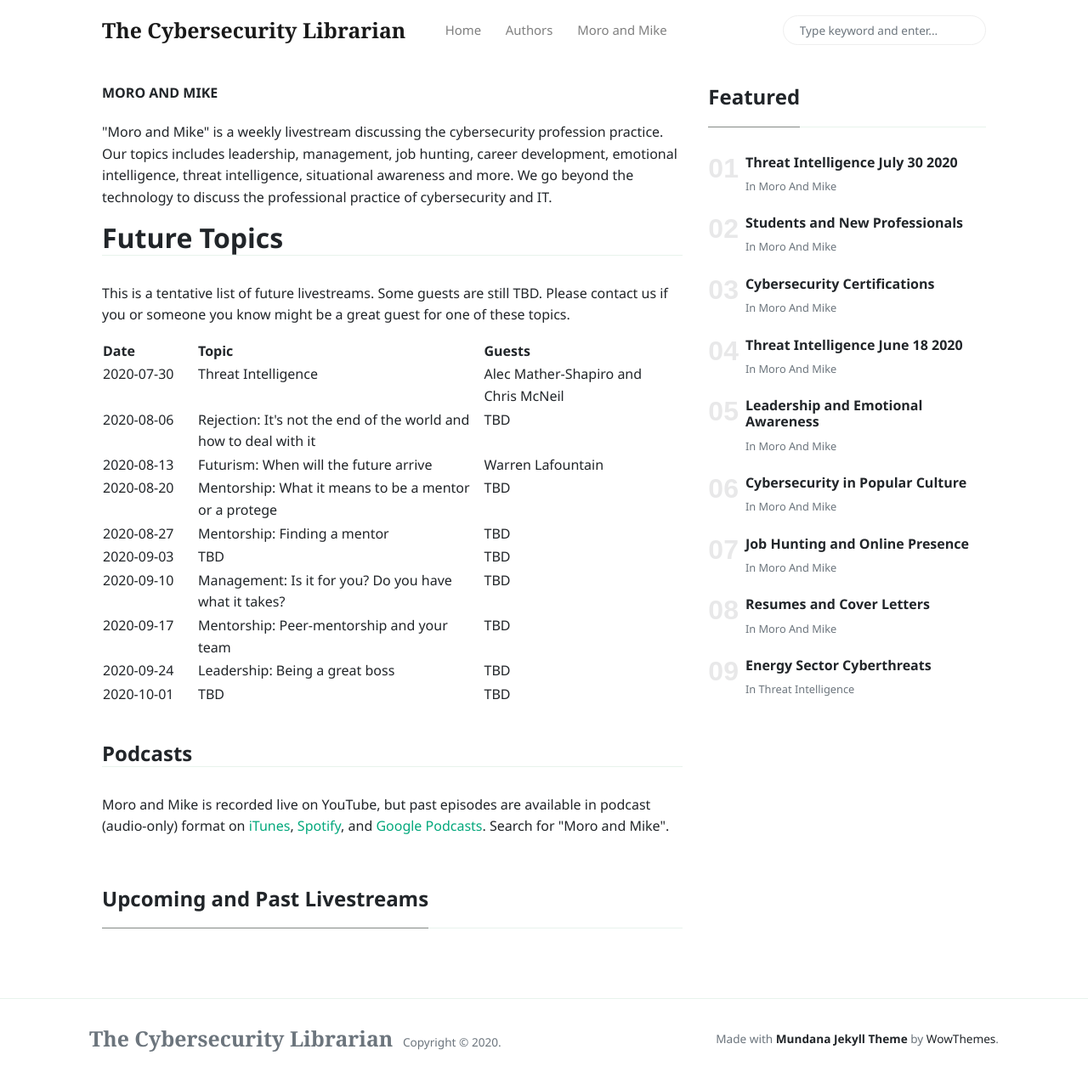
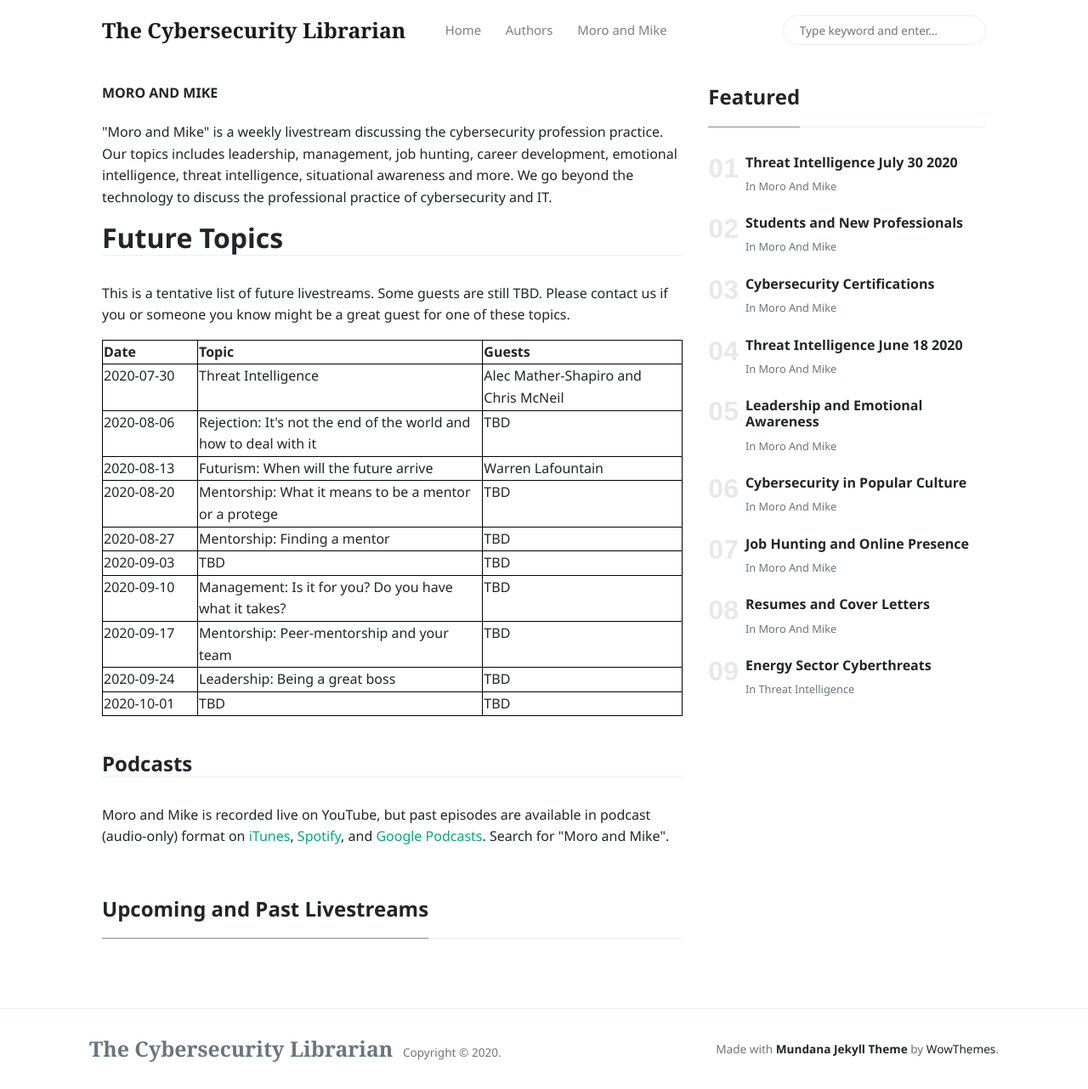
Before and after one commit to cyberlibrarian/cyberlibrarian.github.io, a Jekyll site: the page built from _pages/moro-and-mike.html, in a window 1280 px wide and 1282 px high. Shown: the whole window at 85% size. Built offline with Jekyll 4.4.1, drawn with Linux system fonts in a browser that asks for light colours; nearby versions of some CDN libraries.

```diff
--- a/_pages/moro-and-mike.html
+++ b/_pages/moro-and-mike.html
@@ -11,61 +11,61 @@ permalink: "/moro-and-mike/about"
 
 		<h2 class="font-weight-bold spanborder" id="future-topics">Future Topics</h2>
 		<p>This is a tentative list of future livestreams. Some guests are still TBD. Please contact us if you or someone you know might be a great guest for one of these topics.</p>
-		<table style="border: 1px; padding-left: 0.5em;">
+		<table style="border: 1px solid black; border-collapse: collapse; padding-left: 0.5em;">
 		  <tr>
-		    <th style="white-space:nowrap; width:7em;">Date</th>
-			<th>Topic</th>
-			<th>Guests</th>
+		    <th style="border: 1px solid black; white-space:nowrap; width:7em;">Date</th style="border: 1px solid black;">
+			<th style="border: 1px solid black;">Topic</th style="border: 1px solid black;">
+			<th style="border: 1px solid black;">Guests</th style="border: 1px solid black;">
 		  </tr>
 		  <tr>
-		    <td style="vertical-align:top;">2020-07-30</td style="vertical-align:top;">
-			<td style="vertical-align:top;">Threat Intelligence</td style="vertical-align:top;">
-			<td style="vertical-align:top;">Alec&nbsp;Mather-Shapiro and Chris&nbsp;McNeil</td style="vertical-align:top;">
+		    <td style="border: 1px solid black; vertical-align:top;">2020-07-30</td style="border: 1px solid black; vertical-align:top;">
+			<td style="border: 1px solid black; vertical-align:top;">Threat Intelligence</td style="border: 1px solid black; vertical-align:top;">
+			<td style="border: 1px solid black; vertical-align:top;">Alec&nbsp;Mather-Shapiro and Chris&nbsp;McNeil</td style="border: 1px solid black; vertical-align:top;">
 		  </tr>
 		  <tr>
-		    <td style="vertical-align:top;">2020-08-06</td style="vertical-align:top;">
-			<td style="vertical-align:top;">Rejection: It's not the end of the world and how to deal with it</td style="vertical-align:top;">
-			<td style="vertical-align:top;">TBD</td style="vertical-align:top;">
+		    <td style="border: 1px solid black; vertical-align:top;">2020-08-06</td style="border: 1px solid black; vertical-align:top;">
+			<td style="border: 1px solid black; vertical-align:top;">Rejection: It's not the end of the world and how to deal with it</td style="border: 1px solid black; vertical-align:top;">
+			<td style="border: 1px solid black; vertical-align:top;">TBD</td style="border: 1px solid black; vertical-align:top;">
 		  </tr>
 		  <tr>
-		    <td style="vertical-align:top;">2020-08-13</td style="vertical-align:top;">
-			<td style="vertical-align:top;">Futurism: When will the future arrive</td style="vertical-align:top;">
-			<td style="vertical-align:top;">Warren&nbsp;Lafountain</td style="vertical-align:top;">
+		    <td style="border: 1px solid black; vertical-align:top;">2020-08-13</td style="border: 1px solid black; vertical-align:top;">
+			<td style="border: 1px solid black; vertical-align:top;">Futurism: When will the future arrive</td style="border: 1px solid black; vertical-align:top;">
+			<td style="border: 1px solid black; vertical-align:top;">Warren&nbsp;Lafountain</td style="border: 1px solid black; vertical-align:top;">
 		  </tr>
 		  <tr>
-		    <td style="vertical-align:top;">2020-08-20</td style="vertical-align:top;">
-			<td style="vertical-align:top;">Mentorship: What it means to be a mentor or a protege</td style="vertical-align:top;">
-			<td style="vertical-align:top;">TBD</td style="vertical-align:top;">
+		    <td style="border: 1px solid black; vertical-align:top;">2020-08-20</td style="border: 1px solid black; vertical-align:top;">
+			<td style="border: 1px solid black; vertical-align:top;">Mentorship: What it means to be a mentor or a protege</td style="border: 1px solid black; vertical-align:top;">
+			<td style="border: 1px solid black; vertical-align:top;">TBD</td style="border: 1px solid black; vertical-align:top;">
 		  </tr>
 		  <tr>
-		    <td style="vertical-align:top;">2020-08-27</td style="vertical-align:top;">
-			<td style="vertical-align:top;">Mentorship: Finding a mentor</td style="vertical-align:top;">
-			<td style="vertical-align:top;">TBD</td style="vertical-align:top;">
+		    <td style="border: 1px solid black; vertical-align:top;">2020-08-27</td style="border: 1px solid black; vertical-align:top;">
+			<td style="border: 1px solid black; vertical-align:top;">Mentorship: Finding a mentor</td style="border: 1px solid black; vertical-align:top;">
+			<td style="border: 1px solid black; vertical-align:top;">TBD</td style="border: 1px solid black; vertical-align:top;">
 		  </tr>
 		  <tr>
-		    <td style="vertical-align:top;">2020-09-03</td style="vertical-align:top;">
-			<td style="vertical-align:top;">TBD</td style="vertical-align:top;">
-			<td style="vertical-align:top;">TBD</td style="vertical-align:top;">
+		    <td style="border: 1px solid black; vertical-align:top;">2020-09-03</td style="border: 1px solid black; vertical-align:top;">
+			<td style="border: 1px solid black; vertical-align:top;">TBD</td style="border: 1px solid black; vertical-align:top;">
+			<td style="border: 1px solid black; vertical-align:top;">TBD</td style="border: 1px solid black; vertical-align:top;">
 		  </tr>
 		  <tr>
-		    <td style="vertical-align:top;">2020-09-10</td style="vertical-align:top;">
-			<td style="vertical-align:top;">Management: Is it for you? Do you have what it takes?</td style="vertical-align:top;">
-			<td style="vertical-align:top;">TBD</td style="vertical-align:top;">
+		    <td style="border: 1px solid black; vertical-align:top;">2020-09-10</td style="border: 1px solid black; vertical-align:top;">
+			<td style="border: 1px solid black; vertical-align:top;">Management: Is it for you? Do you have what it takes?</td style="border: 1px solid black; vertical-align:top;">
+			<td style="border: 1px solid black; vertical-align:top;">TBD</td style="border: 1px solid black; vertical-align:top;">
 		  </tr>
  		  <tr>
-		    <td style="vertical-align:top;">2020-09-17</td style="vertical-align:top;">
-			<td style="vertical-align:top;">Mentorship: Peer-mentorship and your team</td style="vertical-align:top;">
-			<td style="vertical-align:top;">TBD</td style="vertical-align:top;">
+		    <td style="border: 1px solid black; vertical-align:top;">2020-09-17</td style="border: 1px solid black; vertical-align:top;">
+			<td style="border: 1px solid black; vertical-align:top;">Mentorship: Peer-mentorship and your team</td style="border: 1px solid black; vertical-align:top;">
+			<td style="border: 1px solid black; vertical-align:top;">TBD</td style="border: 1px solid black; vertical-align:top;">
 		  </tr>
 		  <tr>
-		    <td style="vertical-align:top;">2020-09-24</td style="vertical-align:top;">
-			<td style="vertical-align:top;">Leadership: Being a great boss</td style="vertical-align:top;">
-			<td style="vertical-align:top;">TBD</td style="vertical-align:top;">
+		    <td style="border: 1px solid black; vertical-align:top;">2020-09-24</td style="border: 1px solid black; vertical-align:top;">
+			<td style="border: 1px solid black; vertical-align:top;">Leadership: Being a great boss</td style="border: 1px solid black; vertical-align:top;">
+			<td style="border: 1px solid black; vertical-align:top;">TBD</td style="border: 1px solid black; vertical-align:top;">
 		  </tr>
 		  <tr>
-		    <td style="vertical-align:top;">2020-10-01</td style="vertical-align:top;">
-			<td style="vertical-align:top;">TBD</td style="vertical-align:top;">
-			<td style="vertical-align:top;">TBD</td style="vertical-align:top;">
+		    <td style="border: 1px solid black; vertical-align:top;">2020-10-01</td style="border: 1px solid black; vertical-align:top;">
+			<td style="border: 1px solid black; vertical-align:top;">TBD</td style="border: 1px solid black; vertical-align:top;">
+			<td style="border: 1px solid black; vertical-align:top;">TBD</td style="border: 1px solid black; vertical-align:top;">
 		  </tr>
 		</table>
 		<p>&nbsp;</p>
```
